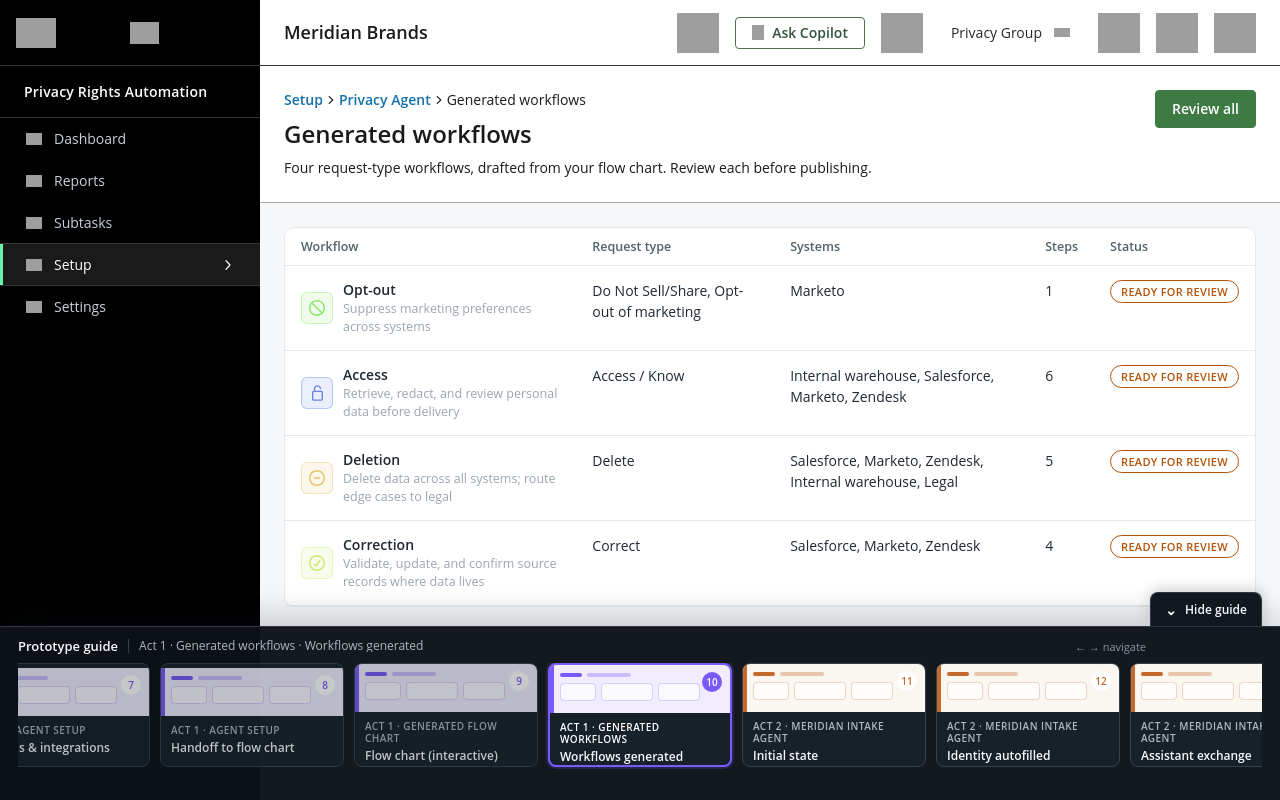
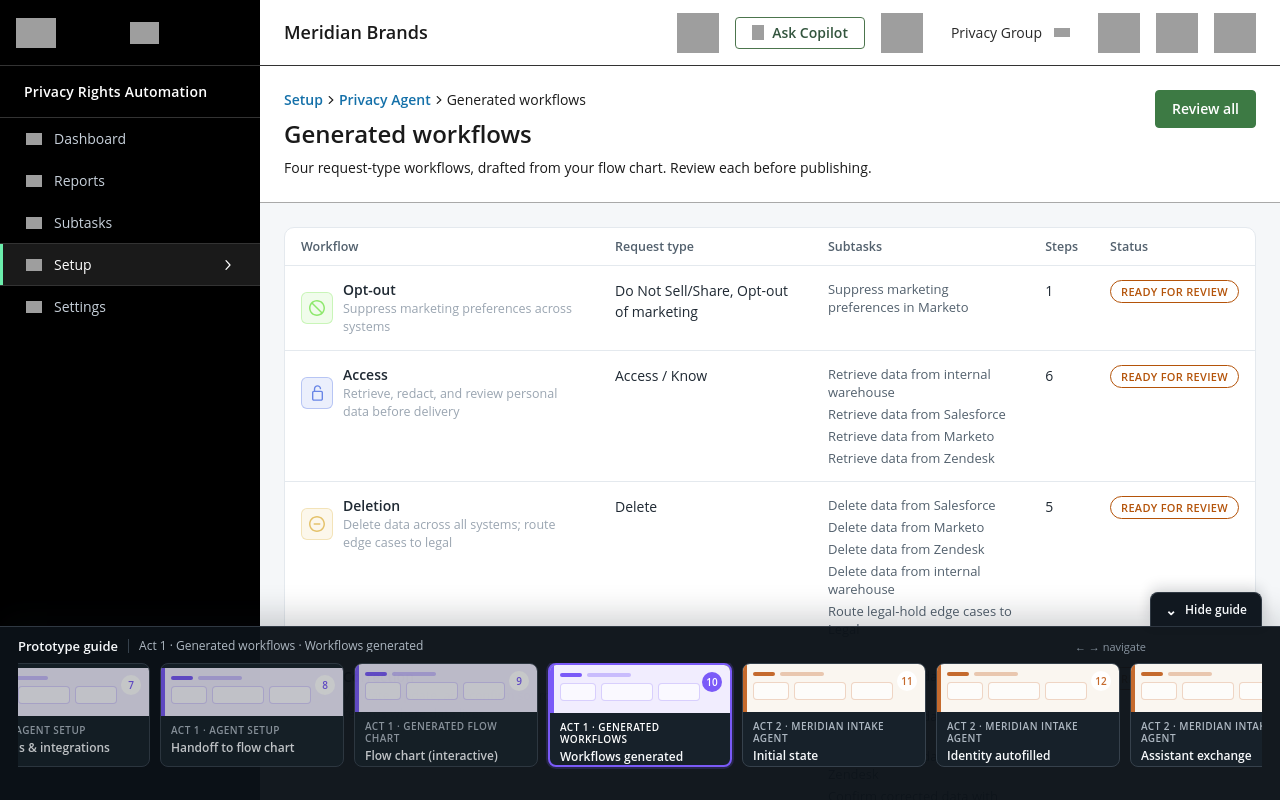
Before and after one commit to KCM-OT/dsr-trustweek-demo-v03, a React (Vite) app in the folder src/: page /setup/workflows in a window 1280 px wide. Built offline with nearby package versions, Linux system fonts and the light colour scheme; grey boxes are pictures that could not be loaded.

Commit message:
feat: add subtasks to workflows and update scene columns\n\nAdded subtasks for each workflow and modified columns to display subtasks

```diff
--- a/src/src/data/workflows.js
+++ b/src/src/data/workflows.js
@@ -16,6 +16,7 @@ export const WORKFLOWS = [
     icon: 'icon-opt-out.svg',
     requestType: 'Do Not Sell/Share, Opt-out of marketing',
     systems: ['Marketo'],
+    subtasks: ['Suppress marketing preferences in Marketo'],
     steps: 1,
     description: 'Suppress marketing preferences across systems',
   },
@@ -26,6 +27,12 @@ export const WORKFLOWS = [
     icon: 'icon-access.svg',
     requestType: 'Access / Know',
     systems: ['Internal warehouse', 'Salesforce', 'Marketo', 'Zendesk'],
+    subtasks: [
+      'Retrieve data from internal warehouse',
+      'Retrieve data from Salesforce',
+      'Retrieve data from Marketo',
+      'Retrieve data from Zendesk',
+    ],
     steps: 6,
     description: 'Retrieve, redact, and review personal data before delivery',
   },
@@ -36,6 +43,13 @@ export const WORKFLOWS = [
     icon: 'icon-deletion.svg',
     requestType: 'Delete',
     systems: ['Salesforce', 'Marketo', 'Zendesk', 'Internal warehouse', 'Legal'],
+    subtasks: [
+      'Delete data from Salesforce',
+      'Delete data from Marketo',
+      'Delete data from Zendesk',
+      'Delete data from internal warehouse',
+      'Route legal-hold edge cases to Legal',
+    ],
     steps: 5,
     description: 'Delete data across all systems; route edge cases to legal',
   },
@@ -46,6 +60,12 @@ export const WORKFLOWS = [
     icon: 'icon-correction.svg',
     requestType: 'Correct',
     systems: ['Salesforce', 'Marketo', 'Zendesk'],
+    subtasks: [
+      'Validate and update record in Salesforce',
+      'Validate and update record in Marketo',
+      'Validate and update record in Zendesk',
+      'Confirm corrected data with requester',
+    ],
     steps: 4,
     description: 'Validate, update, and confirm source records where data lives',
   },
--- a/src/src/scenes/act1/WorkflowsScene.jsx
+++ b/src/src/scenes/act1/WorkflowsScene.jsx
@@ -30,7 +30,7 @@ const cellStyle = {
   verticalAlign: 'top',
 }
 
-const COLUMNS = ['Workflow', 'Request type', 'Systems', 'Steps', 'Status']
+const COLUMNS = ['Workflow', 'Request type', 'Subtasks', 'Steps', 'Status']
 
 export function WorkflowsScene() {
   const navigate = useNavigate()
@@ -127,7 +127,15 @@ export function WorkflowsScene() {
                     </div>
                   </td>
                   <td style={cellStyle}>{wf.requestType}</td>
-                  <td style={cellStyle}>{wf.systems.join(', ')}</td>
+                  <td style={cellStyle}>
+                    <ul style={{ margin: 0, padding: 0, listStyle: 'none', display: 'flex', flexDirection: 'column', gap: 4 }}>
+                      {wf.subtasks.map((task) => (
+                        <li key={task} style={{ font: '400 13px/18px "Open Sans", sans-serif', color: 'var(--ot-ink-2)' }}>
+                          {task}
+                        </li>
+                      ))}
+                    </ul>
+                  </td>
                   <td style={cellStyle}>{wf.steps}</td>
                   <td style={cellStyle}>
                     <StatusPill status="Ready for review" />
```
